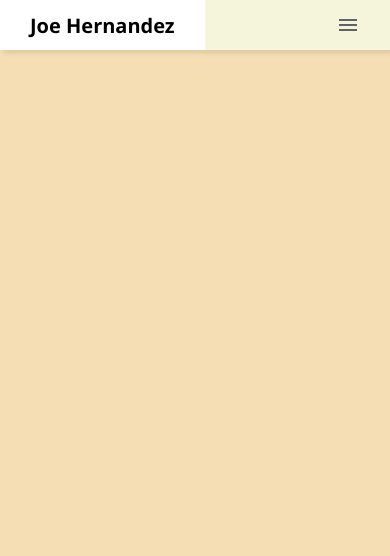
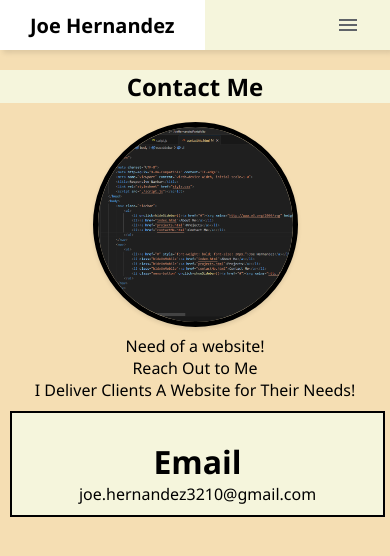
Before and after one commit to JoeHernandez6/JoeHernandezPortafolio, a plain HTML site: page contactMe.html in a window 390 px wide. Drawn offline with Linux system fonts and the light colour scheme.

Commit message:
Worked on basic contact me Page

```diff
--- /dev/null
+++ b/contactMe.css
@@ -0,0 +1,25 @@
+@media(max-width: 400px){
+    .contactMe img{
+        display: block;
+        visibility:visible;
+        margin-top: 5%;
+        margin-bottom: 5%;
+        margin-left: auto;
+        margin-right: auto;
+        margin-bottom: 2%;
+        width: 50%;
+        height: auto;
+        box-shadow: 0 2px 4px rgba(0, 0, 0, 0.1);
+        border-radius: 50%;
+        border-color: rgb(0, 0, 0);
+        border-style:solid;
+        border-width:5px;
+    }
+    .contactMe{
+        text-align: center;
+    }
+    .contactMe h1{
+        margin-top:5%;
+        background-color: beige;
+    }
+}
--- a/contactMe.html
+++ b/contactMe.html
@@ -6,12 +6,14 @@
         <meta name="viewport" content="width=device-width, initial-scale=1.0">
         <title>Responsive Navbar</title>
         <link rel="stylesheet" href="style.css">
+        <link rel="stylesheet" href="contactMe.css">
         <script src="./script.js"></script>
     </head>
     <body>
         <nav class="sidebar">
             <ul>
                 <li onclick=hideSidebar()><a href="#"><svg xmlns="http://www.w3.org/2000/svg" height="24px" viewBox="0 -960 960 960" width="24px" fill="#5f6368"><path d="m256-200-56-56 224-224-224-224 56-56 224 224 224-224 56 56-224 224 224 224-56 56-224-224-224 224Z"/></svg></a></li>
+                <li><a href="index.html">About Me</a></li>
                 <li><a href="projects.html">Projects</a></li>
                 <li><a href="contactMe.html">Contact Me</a></li>
             </ul>
@@ -19,10 +21,17 @@
         <nav>
             <ul>
                 <li><a href="#" style="font-weight: bold; font-size: 20px;">Joe Hernandez</a></li>
+                <li class="hideOnMobile"><a href="index.html">About Me</a></li>
                 <li class="hideOnMobile"><a href="projects.html">Projects</a></li>
                 <li class="hideOnMobile"><a href="contactMe.html">Contact Me</a></li>
                 <li class="menu-button" onclick=showSidebar()><a href="#"><svg xmlns="http://www.w3.org/2000/svg" height="24px" viewBox="0 -960 960 960" width="24px" fill="#5f6368"><path d="M120-240v-80h720v80H120Zm0-200v-80h720v80H120Zm0-200v-80h720v80H120Z"/></svg></a></li>
             </ul>
         </nav>
+        <div class="contactMe">
+            <div><h1 style="font-size: 24px">Contact Me</p1></div>
+            <img id="codePhoto" src="sprites\codePhoto.png"alt="coding Image">
+            <p>Need of a website!<br>Reach Out to Me<br> I Deliver Clients A Website for Their Needs!</p>
+            <div class="box"><h1>Email</h1><p>joe.hernandez3210@gmail.com</p></div>
+        </div>
     </body>
 </html>
```
Also changed, not shown: index.html (+2 -0 lines), sprites/codePhoto.png (added).
